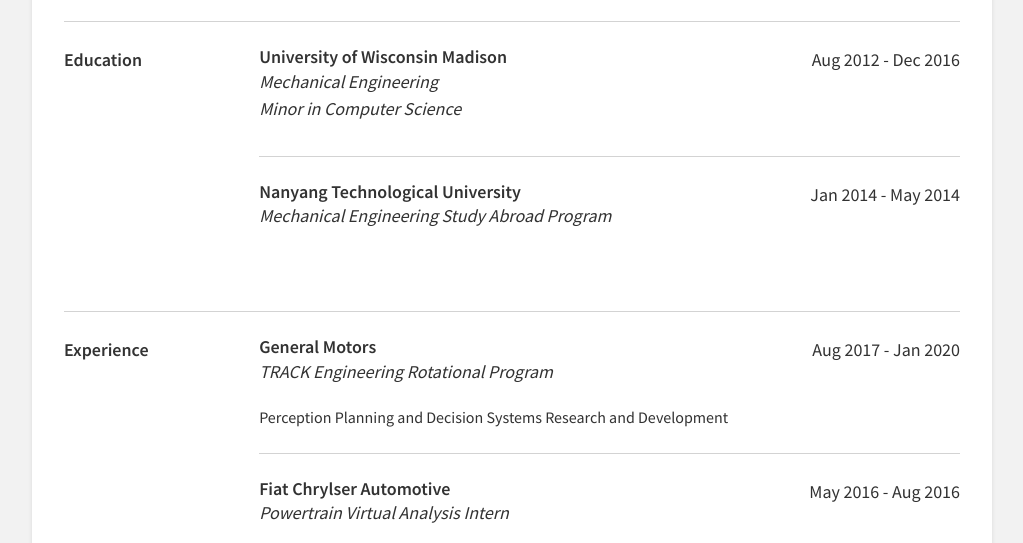
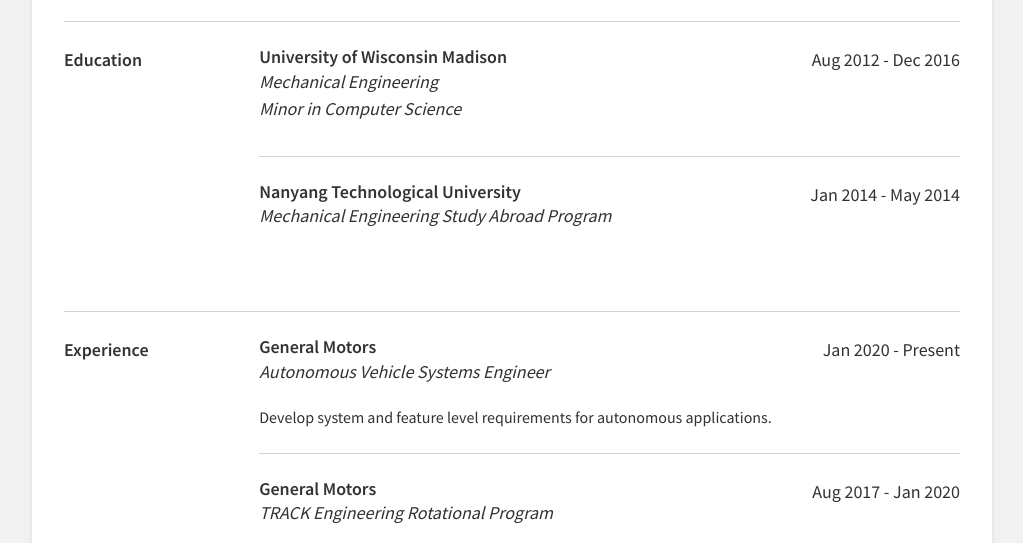
Before and after one commit to jpneville47/html_practice, a plain HTML site: page index.html in a window 1280 px wide. Shown: the part 235-778 px from the top of the page, without its empty margins (128-1151 px from the left). Drawn offline with nearby package versions, Linux system fonts and the light colour scheme.

Commit message:
Updated current position

```diff
--- a/index.html
+++ b/index.html
@@ -51,6 +51,19 @@
         <section>
             <div class="section-title">Experience</div>
             <div>
+                 <div class="job">
+                    <div class="job-title-container">
+                      <div>
+                        <div class="job-company">General Motors</div>
+                        <div class="job-title">Autonomous Vehicle Systems Engineer</div>
+                      </div>
+                      <div>
+                        Jan 2020 - Present
+                      </div>
+                    </div> <!-- end job-title container -->
+                    <p>Develop system and feature level requirements for autonomous applications.</p>
+                </div> <!-- end job -->
+
                 <div class="job">
                     <div class="job-title-container">
                       <div>
```
